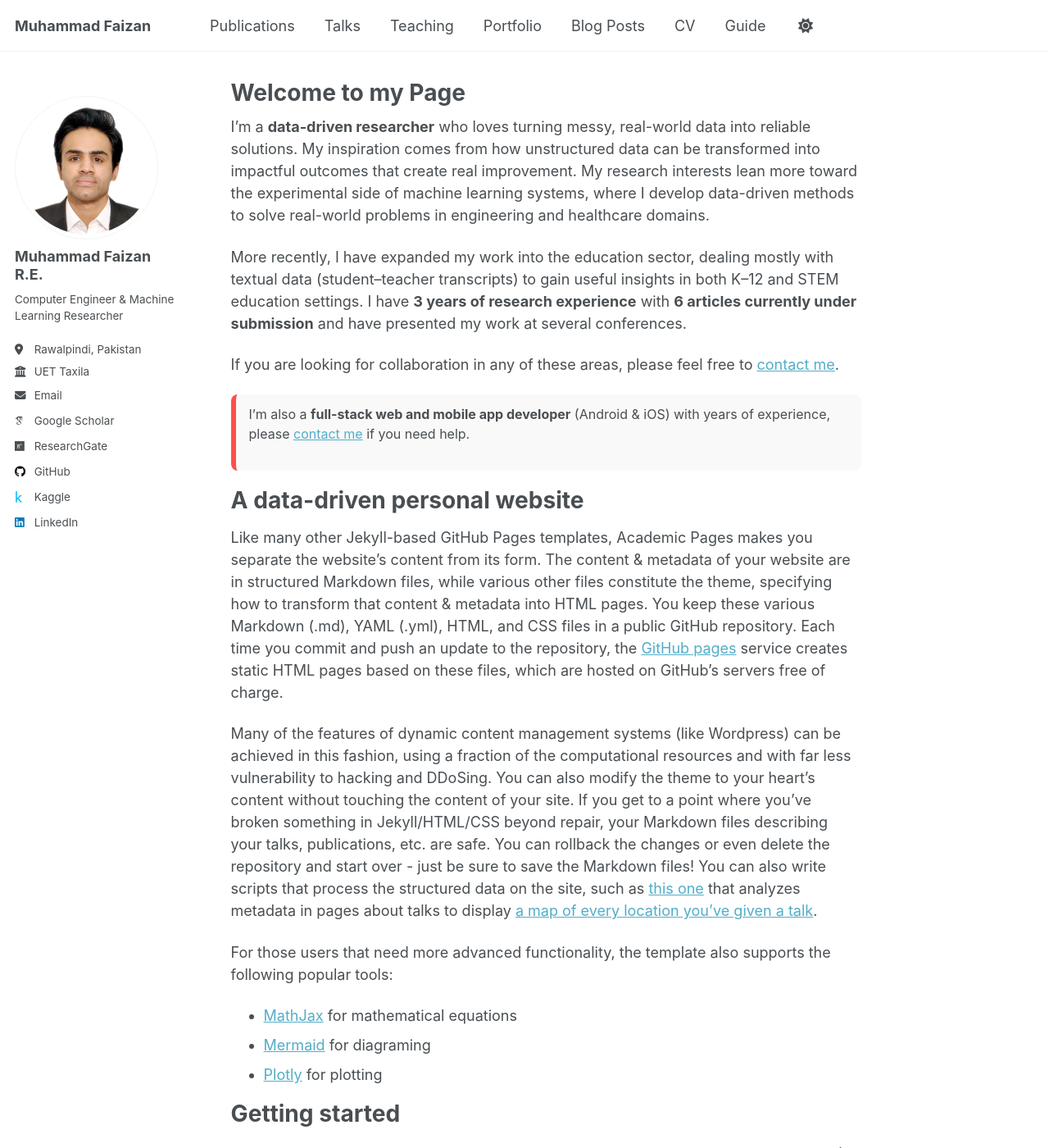
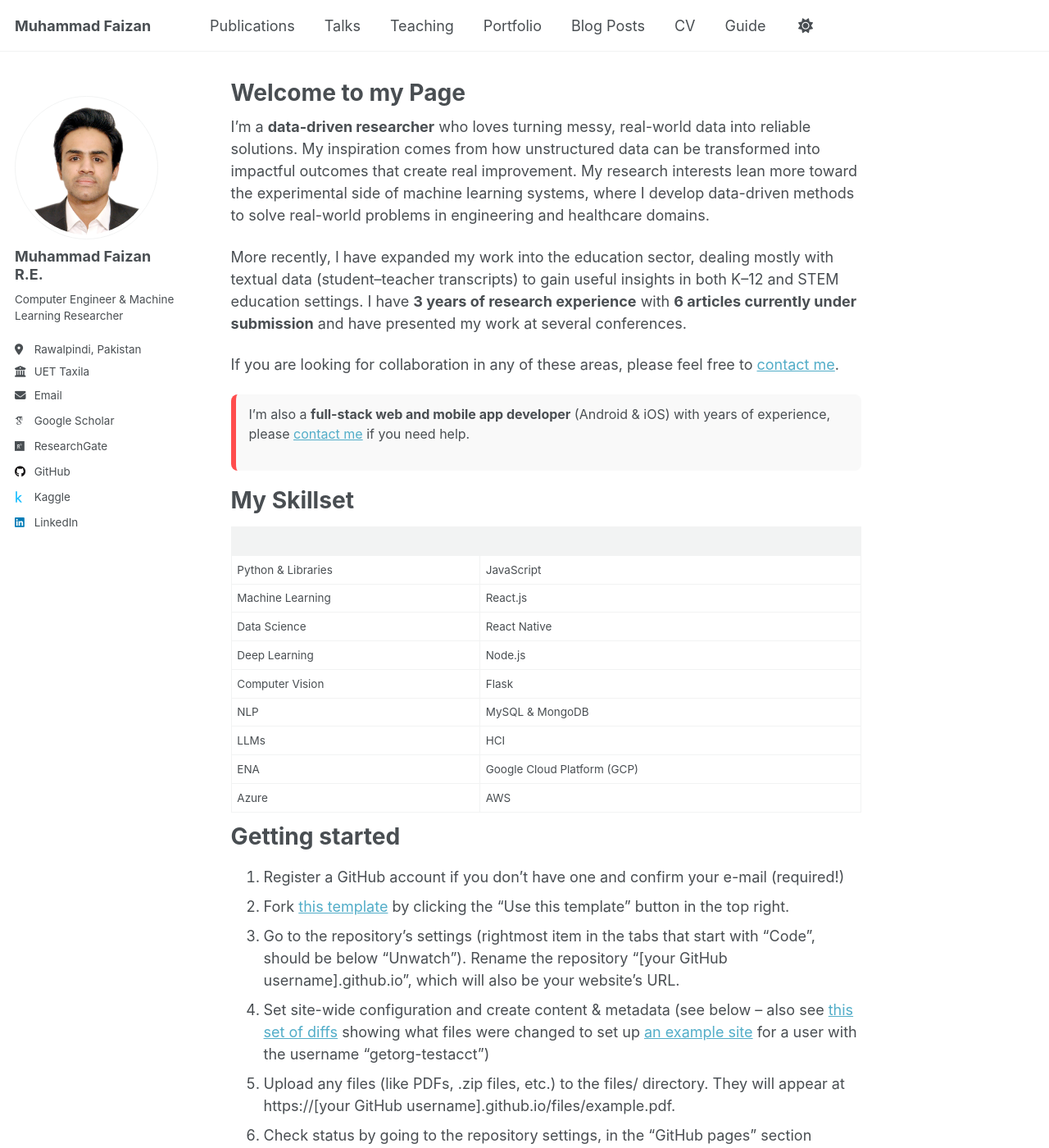
Before and after one commit to MuhammadFaizan99/MuhammadFaizan99.github.io, a Jekyll site: the page built from _pages/about.md, in a window 1280 px wide and 1400 px high. Shown: the whole window at 82% size. Built offline with Jekyll 4.4.1, drawn with Linux system fonts in a browser that asks for light colours; some web fonts are replaced; a script that is not in the unit is left out.

Commit message:
Update about.md

```diff
--- a/_pages/about.md
+++ b/_pages/about.md
@@ -17,16 +17,20 @@ If you are looking for collaboration in any of these areas, please feel free to
   I’m also a **full-stack web and mobile app developer** (Android & iOS) with years of experience, please [contact me](mailto:muhammadfaizandev87@gmail.com) if you need help.
 </div>
 
-A data-driven personal website
+My Skillset
 ======
-Like many other Jekyll-based GitHub Pages templates, Academic Pages makes you separate the website's content from its form. The content & metadata of your website are in structured Markdown files, while various other files constitute the theme, specifying how to transform that content & metadata into HTML pages. You keep these various Markdown (.md), YAML (.yml), HTML, and CSS files in a public GitHub repository. Each time you commit and push an update to the repository, the [GitHub pages](https://pages.github.com/) service creates static HTML pages based on these files, which are hosted on GitHub's servers free of charge.
 
-Many of the features of dynamic content management systems (like Wordpress) can be achieved in this fashion, using a fraction of the computational resources and with far less vulnerability to hacking and DDoSing. You can also modify the theme to your heart's content without touching the content of your site. If you get to a point where you've broken something in Jekyll/HTML/CSS beyond repair, your Markdown files describing your talks, publications, etc. are safe. You can rollback the changes or even delete the repository and start over - just be sure to save the Markdown files! You can also write scripts that process the structured data on the site, such as [this one](https://github.com/academicpages/academicpages.github.io/blob/master/talkmap.ipynb) that analyzes metadata in pages about talks to display [a map of every location you've given a talk](https://academicpages.github.io/talkmap.html).
-
-For those users that need more advanced functionality, the template also supports the following popular tools:
-- [MathJax](https://www.mathjax.org/) for mathematical equations
-- [Mermaid](https://mermaid.js.org/) for diagraming
-- [Plotly](https://plotly.com/javascript/) for plotting
+| | |
+|---|---|
+| Python & Libraries | JavaScript |
+| Machine Learning | React.js |
+| Data Science | React Native |
+| Deep Learning | Node.js |
+| Computer Vision | Flask |
+| NLP | MySQL & MongoDB |
+| LLMs | HCI |
+| ENA | Google Cloud Platform (GCP) |
+| Azure | AWS |
 
 Getting started
 ======
```
